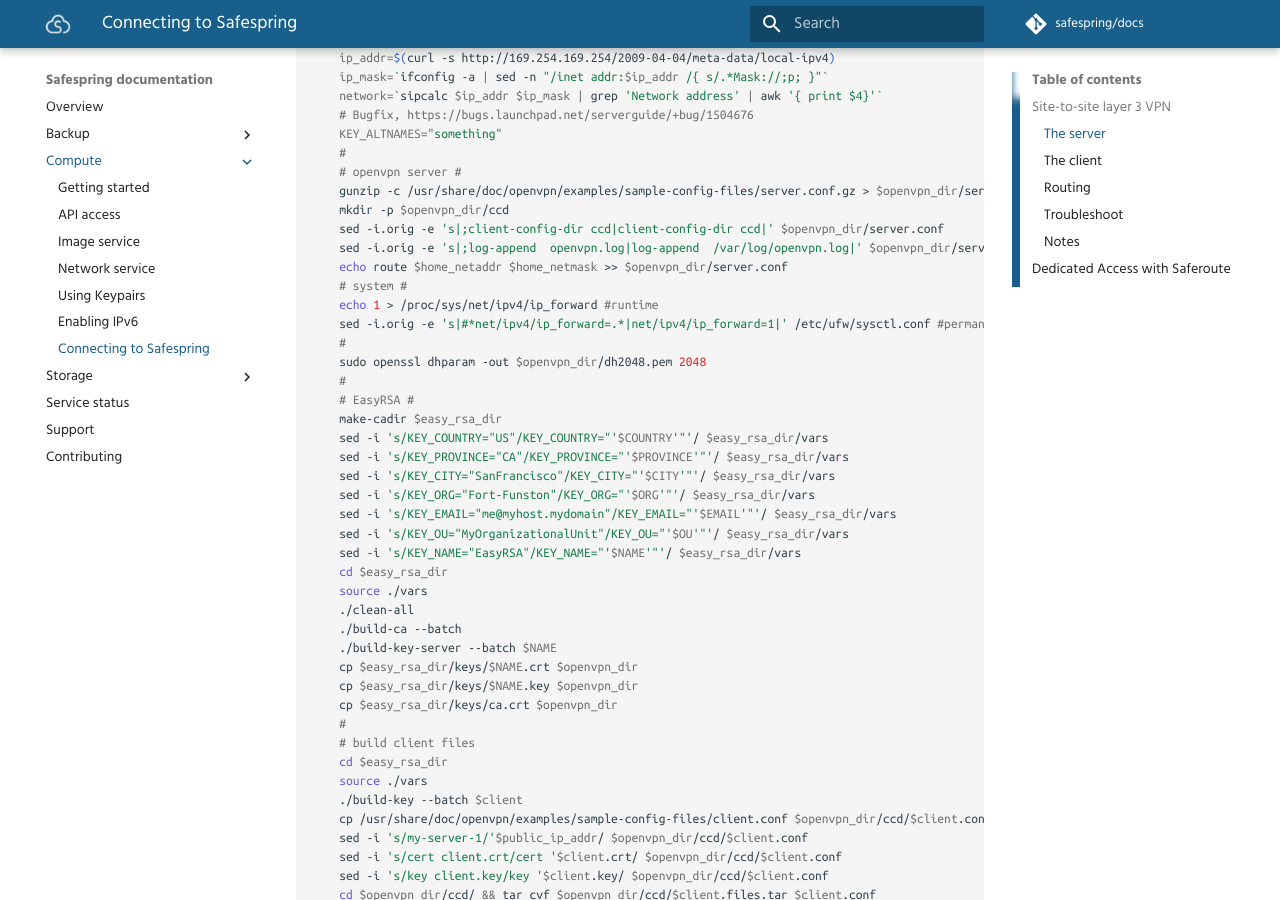
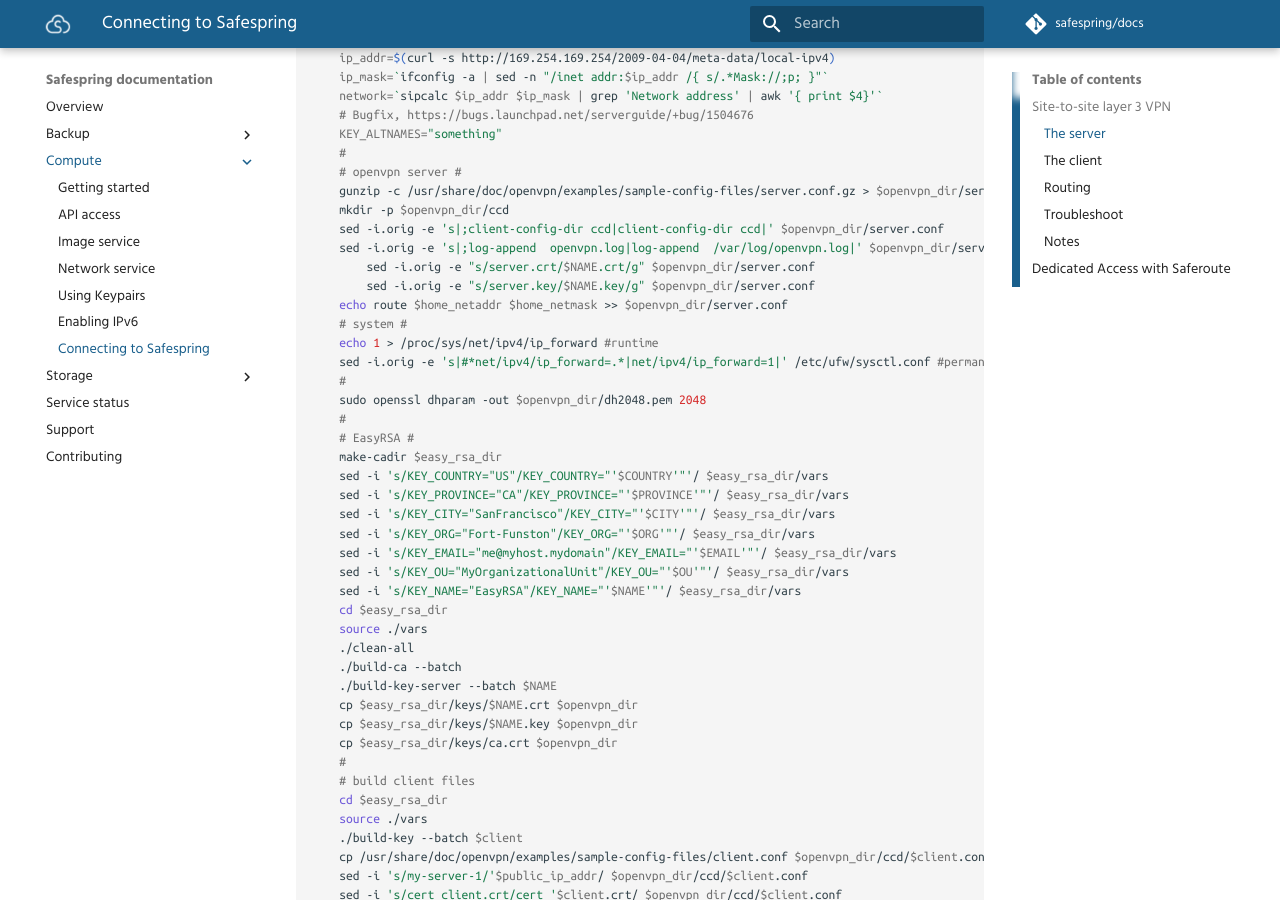
Before and after one commit to safespring/docs, an MkDocs documentation site: the page built from content/compute/connecting.md, in a window 1280 px wide and 900 px high, scrolled down 2415 px. Built offline with MkDocs 1.6.1 and Material for MkDocs 9.7.7, drawn with Linux system fonts in a browser that asks for light colours; comment, search, counter and statistics services are not loaded; old or Windows-style settings are respelled for this version of MkDocs.

Commit message:
Fixade bug med att NAME maste vara server

```diff
--- a/content/compute/connecting.md
+++ b/content/compute/connecting.md
@@ -96,6 +96,8 @@ write_files:
     mkdir -p $openvpn_dir/ccd
     sed -i.orig -e 's|;client-config-dir ccd|client-config-dir ccd|' $openvpn_dir/server.conf
     sed -i.orig -e 's|;log-append  openvpn.log|log-append  /var/log/openvpn.log|' $openvpn_dir/server.conf
+		sed -i.orig -e "s/server.crt/$NAME.crt/g" $openvpn_dir/server.conf
+		sed -i.orig -e "s/server.key/$NAME.key/g" $openvpn_dir/server.conf
     echo route $home_netaddr $home_netmask >> $openvpn_dir/server.conf
     # system #
     echo 1 > /proc/sys/net/ipv4/ip_forward #runtime
```
